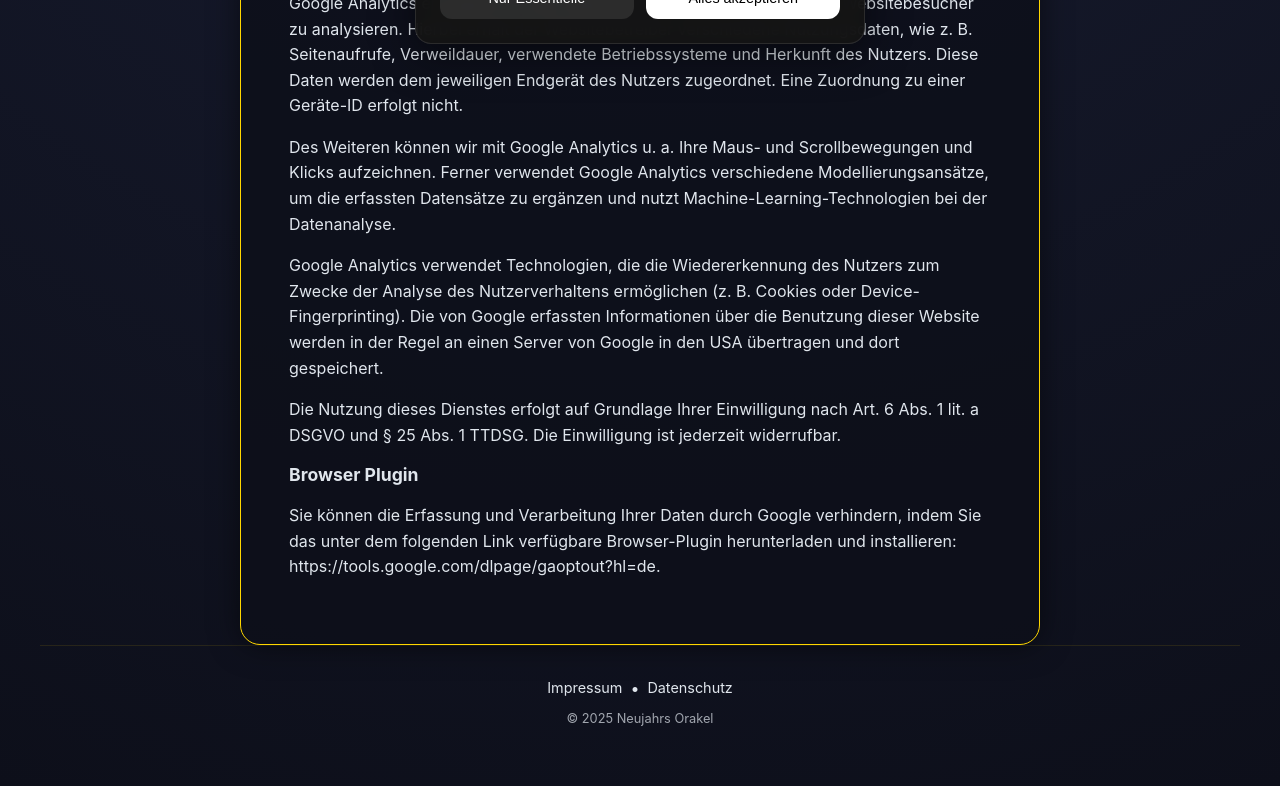
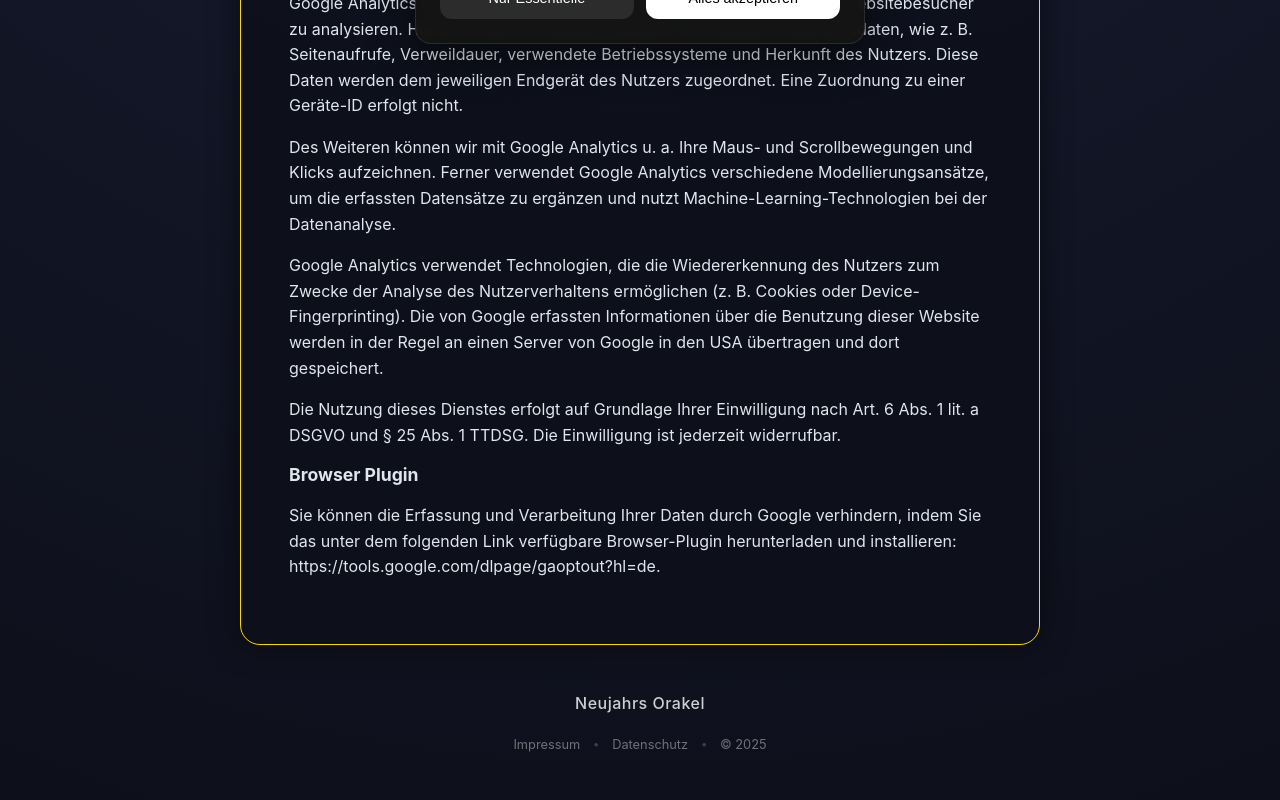
Before and after one commit to friewerts/molybdomancy, a React (Vite) app: page /datenschutz in a window 1280 px wide. Shown: the part 726-1526 px from the top of the page. Built offline with nearby package versions, Linux system fonts and the light colour scheme.

Commit message:
optimize footer

```diff
--- a/src/components/Footer.tsx
+++ b/src/components/Footer.tsx
@@ -4,12 +4,18 @@ import { Link } from 'react-router-dom';
 export default function Footer() {
   return (
     <footer className="app-footer">
-      <div className="footer-links">
+      <div className="footer-links-main">
+        {/* Placeholder for future external links or social media */}
+        <span className="footer-brand">Neujahrs Orakel</span>
+      </div>
+
+      <div className="footer-links-legal">
         <Link to="/impressum">Impressum</Link>
         <span className="separator">•</span>
         <Link to="/datenschutz">Datenschutz</Link>
+        <span className="separator">•</span>
+        <span className="copyright">© {new Date().getFullYear()}</span>
       </div>
-      <p className="copyright">© {new Date().getFullYear()} Neujahrs Orakel</p>
     </footer>
   );
 }
--- a/src/index.css
+++ b/src/index.css
@@ -411,37 +411,60 @@ a {
   .main-meaning { font-size: 1.4rem; }
 }
 
-/* Footer */
+/* Footer - SleeperLens Style */
 .app-footer {
   text-align: center;
-  padding: 2rem 1rem 1rem;
+  padding: 3rem 1rem 1rem;
   margin-top: auto;
-  border-top: 1px solid rgba(255, 215, 0, 0.1);
+  border-top: none;
+  background: transparent;
+  display: flex;
+  flex-direction: column;
+  gap: 1.5rem;
+  opacity: 0.8;
 }
 
-.footer-links {
+.footer-links-main {
   display: flex;
   justify-content: center;
   align-items: center;
-  gap: 0.5rem;
-  margin-bottom: 0.5rem;
+  gap: 2rem;
+  font-weight: 500;
+  font-size: 1rem;
 }
 
-.footer-links a {
-  color: var(--text-secondary);
-  text-decoration: none;
-  font-size: 0.9rem;
-  transition: color 0.3s ease;
+.footer-brand {
+  color: #ffffff;
+  letter-spacing: 0.5px;
 }
 
-.footer-links a:hover {
-  color: var(--accent-gold);
+.footer-links-legal {
+  display: flex;
+  justify-content: center;
+  align-items: center;
+  flex-wrap: wrap;
+  gap: 0.8rem;
+  font-size: 0.8rem;
+  color: rgba(255, 255, 255, 0.5);
+}
+
+.footer-links-legal a {
+  color: rgba(255, 255, 255, 0.5);
+  text-decoration: none;
+  transition: color 0.2s ease;
+}
+
+.footer-links-legal a:hover {
+  color: #ffffff;
+}
+
+.separator {
+  font-size: 0.7rem;
+  opacity: 0.5;
 }
 
 .copyright {
-  color: var(--text-secondary);
-  font-size: 0.8rem;
-  opacity: 0.7;
+  color: rgba(255, 255, 255, 0.5);
 }
 
 /* Legal Pages */
```
